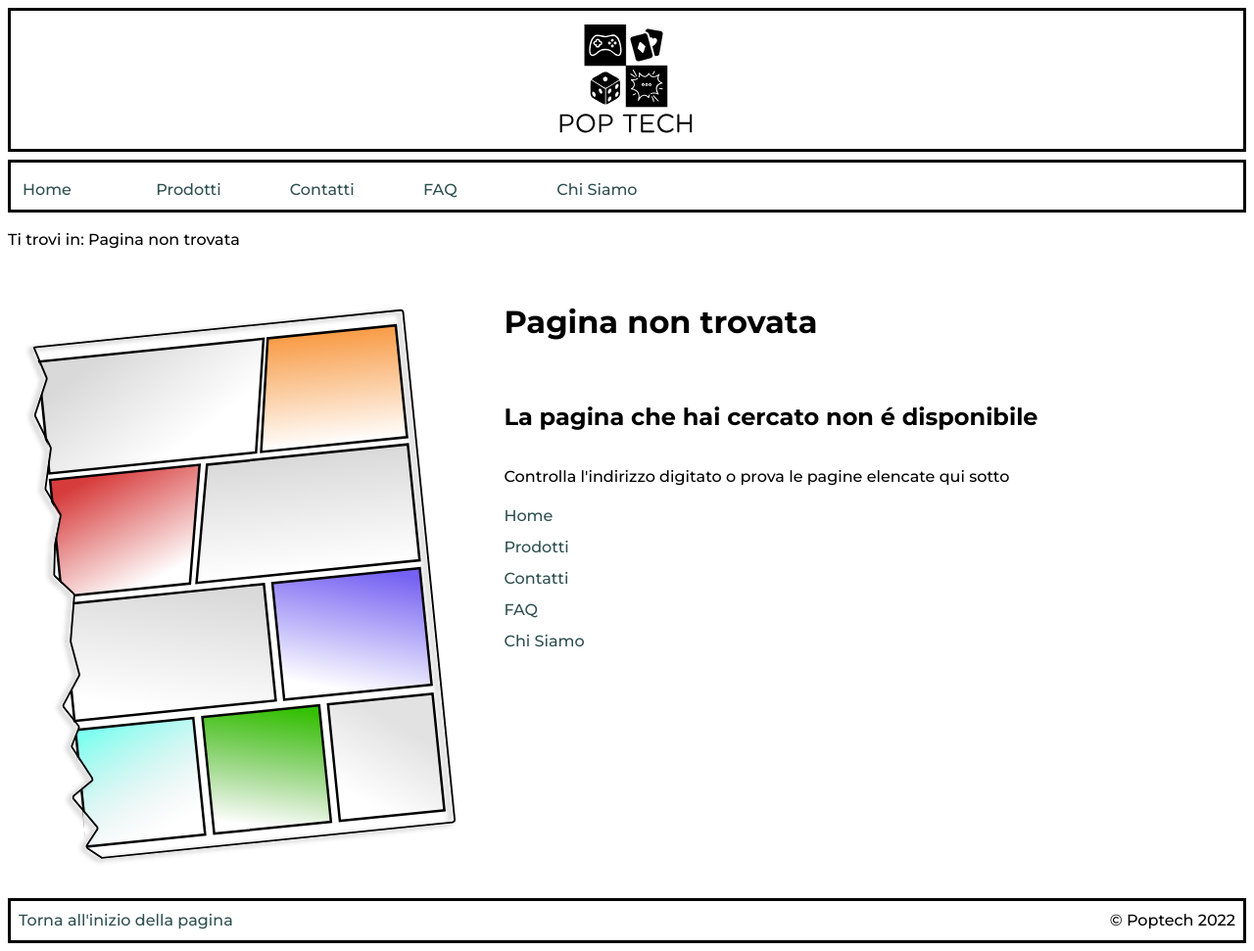
After one commit to gabrielrovesti/Pop-Tech, a PHP site: page /404.html in a window 1280 px wide. The commit adds this page. Shown: the whole page at 98% size. Run offline with PHP 8.4, Linux system fonts and the light colour scheme.

Commit message:
Pagine 404 e 500

```diff
--- /dev/null
+++ b/404.html
@@ -0,0 +1,69 @@
+<!DOCTYPE html>
+<html lang="it">
+    <head>
+        <meta charset="utf-8">
+        <title>Chi siamo - Pop Tech</title>
+        <meta name="description" content="Chi Siamo | PopTech">
+        <meta name="keywords" content="PopTech, videogiochi, negozio videogiochi, manga, fumetti, fumetti comics, giochi da tavolo, storia, personale, staff">
+        <meta name="author" content="PopTech">
+
+        <!-- Includi i link ai file di stile CSS e script Javascript -->
+        <link rel="stylesheet" href="styles/style.css" media="screen">
+        <link rel="stylesheet" href="styles/mobile.css" media="screen and (max-width: 576px), only screen and (max-device-width: 576px)"> <!-- max-device-width deprecato ma usato da lacuni browser -->
+        <link rel="stylesheet" href="styles/print.css" media="print">
+        <link rel="shortcut icon" type="images/png" href="images/favicon.ico">
+        <meta name="viewport" content="width=device-width, initial-scale=1.0">
+
+        <script src="js/script.js"></script>
+
+    </head>
+    <body id="page404">
+
+        <a href="#content" class="srOnly">Vai al contenuto</a>
+
+        <header id="header">
+            <h1 lang="en">Pop Tech</h1>
+            <!-- Mobile menu -->
+            <button id="mobileMenuButton" onclick="toggleMobileMenu()">Menù</button>
+        </header>
+        <nav id="menu">
+            <ul>
+                <li><a href="index.php">Home</a></li>
+                <li><a href="prodotti.php">Prodotti</a></li>
+                <li><a href="contatti.php">Contatti</a></li>
+                <li><a href="FAQ.php">FAQ</a></li>
+                <li><a href="chiSiamo.html">Chi Siamo</a></li>
+            </ul>
+        </nav>
+
+        <nav id="breadcrumbs" aria-label="Percorso" >
+        <p>Ti trovi in: Pagina non trovata</p>
+        </nav>
+
+        <main id="content">
+
+            <img src="images/404.svg" alt="">
+
+            <h1>Pagina non trovata</h1>
+
+            <h2>La pagina che hai cercato non é disponibile</h2>
+            <p>Controlla l'indirizzo digitato o prova le pagine elencate qui sotto</p>
+
+            <nav>
+                <ul>
+                    <li><a href="index.php">Home</a></li>
+                    <li><a href="prodotti.php">Prodotti</a></li>
+                    <li><a href="contatti.php">Contatti</a></li>
+                    <li><a href="FAQ.php">FAQ</a></li>
+                    <li><a href="chiSiamo.html">Chi Siamo</a></li>
+                </ul>
+            </nav>
+
+        </main>
+
+        <footer>
+            <a href="#">Torna all'inizio della pagina</a>
+            &#169; Poptech 2022
+        </footer>
+    </body>
+</html>
--- a/styles/style.css
+++ b/styles/style.css
@@ -67,12 +67,10 @@ body{
 
 header#header{
     display: flex;
-    flex-grow: 0;
-    flex-basis: 100%;
     flex-direction: row;
     justify-content: center;
     margin: 0.5em;
-    padding: 0.5em;
+    padding: 0.2em;
     border: 3px solid black;
     /*bisogna aggiungere lo sfondo arancione/rosso*/
 }
@@ -81,13 +79,13 @@ header#header h1{
     text-indent:100%;
     white-space:nowrap;
     overflow:hidden;
-    font-size: 10em;
+    font-size: 7em;
     line-height: 1em;
     background-image: url(../images/logo.svg);
     background-repeat: no-repeat;
     background-size: contain;
     background-position: center;
-    margin:0.2em;
+    margin:0.1em;
 }
 
 nav#breadcrumbs{
@@ -352,7 +350,7 @@ main h2{
 #chiSiamo .second .img-container{
     background-image: url('../images/chisiamo2.png');
     clip-path: polygon(0 0, 100% 0, 84% 100%, 0% 100%);
-    -webkit-clip-path: polygon(0 0, 100% 0, 84% 100%, 0% 100%));
+    -webkit-clip-path: polygon(0 0, 100% 0, 84% 100%, 0% 100%);
 }
 
 #chiSiamo .text-container:afxxter{
@@ -478,6 +476,33 @@ main h2{
     border: none;
     cursor: pointer;
 }
+
+/* Pagina 404 ========================= */
+
+#page404 footer,#page500 footer{
+   clear: left;
+}
+
+#page404 h1, #page500 h1{
+    text-align: left;
+}
+
+#page404 img, #page500 img{
+   max-width: 35%;
+   float: left;
+   margin: 2em 3em 2em 1em;
+}
+
+#page500 img{
+    max-width: 30%;
+
+ }
+
+#page404 ul li{
+    list-style: none;
+    margin-top: 0.5em;
+}
+
 
 /* Tema scuro ========================= */
 
```
Also changed, not shown: 500.html (added, +59 -0 lines), images/404.svg (added), images/500.svg (added).
